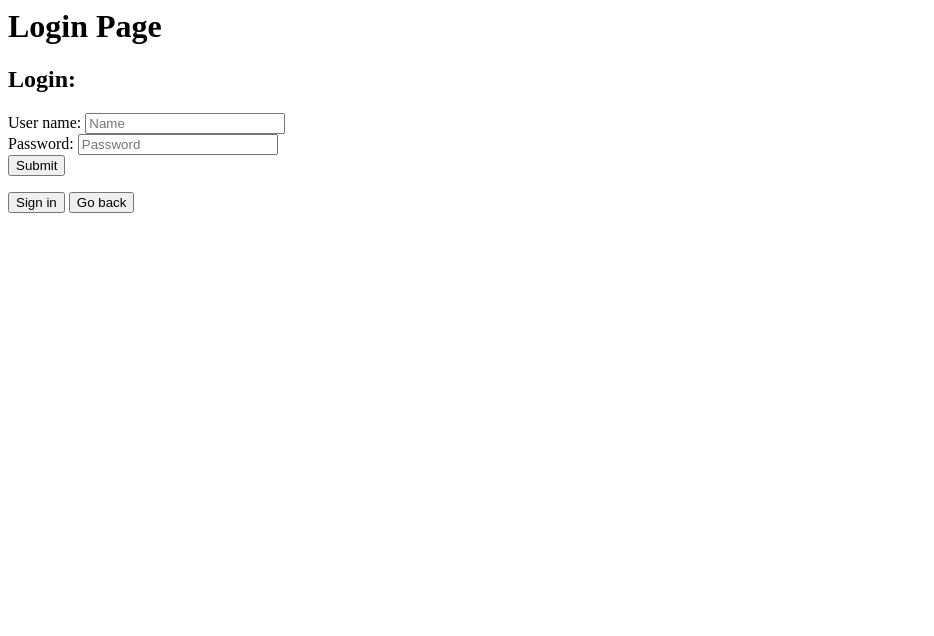
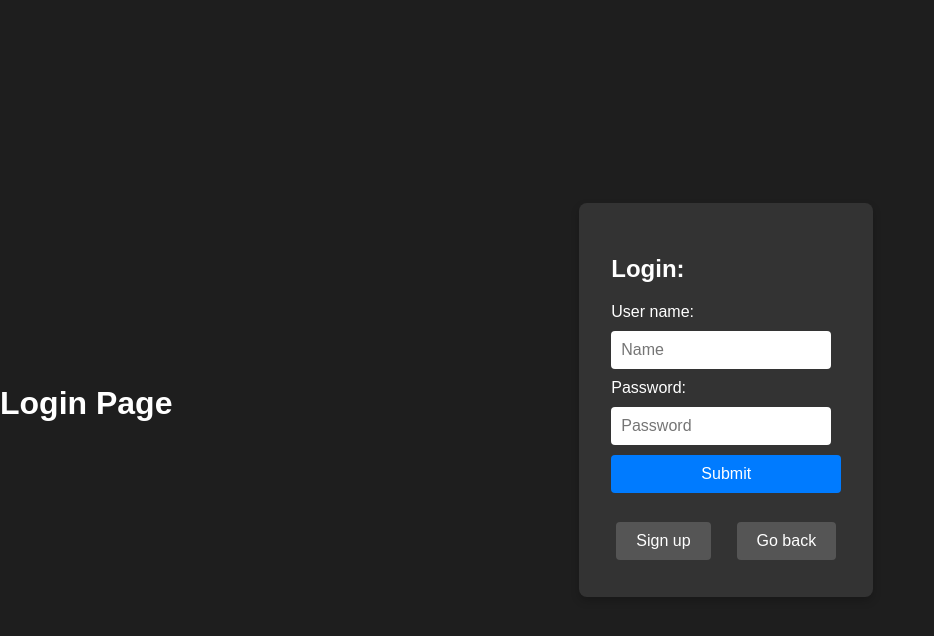
Before and after one commit to BenBiehl/Sports-Database, a Django app: page /login_page/ in a window 1280 px wide. Shown: the top 636 px of the page, without its empty margins (0-934 px from the left). Run offline with Django 5.2, Linux system fonts and the light colour scheme.

Commit message:
Login page almost finished

```diff
--- a/main/static/styles.css
+++ b/main/static/styles.css
@@ -60,3 +60,65 @@ h3 {
     font-size: 1.5em;
     margin: 20px 0;
 }
+
+/* Login Form Styles */
+.login-container {
+    max-width: 400px;
+    margin: 2rem auto;
+    padding: 2rem;
+    background-color: #333;
+    color: #fff;
+    border-radius: 8px;
+    box-shadow: 0px 4px 8px rgba(0, 0, 0, 0.2);
+}
+
+.login-form input[type="text"],
+.login-form input[type="password"],
+.login-form input[type="email"],
+.login-form input[type="submit"] {
+    display: block;
+    width: 100%;
+    padding: 10px;
+    margin: 10px 0;
+    font-size: 1rem;
+    border: none;
+    border-radius: 4px;
+}
+
+.login-form input[type="submit"] {
+    background-color: #007bff;
+    color: #fff;
+    cursor: pointer;
+}
+
+.login-form input[type="submit"]:hover {
+    background-color: #0056b3;
+}
+
+/* Error Messages */
+.error-messages .error {
+    color: #ff4d4d;
+    font-weight: bold;
+    text-align: center;
+}
+
+/* Button Styles */
+.additional-buttons {
+    display: flex;
+    justify-content: center;
+    gap: 1rem;
+    margin-top: 1.5rem;
+}
+
+.btn-secondary {
+    padding: 10px 20px;
+    background-color: #555;
+    color: #fff;
+    border: none;
+    border-radius: 4px;
+    cursor: pointer;
+}
+
+.btn-secondary:hover {
+    background-color: #333;
+}
--- a/main/templates/main/login_page.html
+++ b/main/templates/main/login_page.html
@@ -1,20 +1,41 @@
-<h1>Login Page</h1>
+{% load static %}
+<!DOCTYPE html>
+<html lang="en">
+<head>
+    <meta charset="UTF-8" />
+    <meta name="viewport" content="width=device-width, initial-scale=1.0" />
+    <title>Login Page</title>
+    <!-- Link to CSS file using the static template tag -->
+    <link rel="stylesheet" href="{% static 'styles.css' %}" />
+</head>
+<body>
+    <h1 class="page-title">Login Page</h1>
+    <div class="login-container">
         <h2>Login:</h2>
-<form method="post">
+        <form method="post" class="login-form">
             {% csrf_token %}
             {{ form }}
-    <input type="submit" value="Submit">
+            <input type="submit" value="Submit" class="btn-submit">
         </form>
+
+        <div class="error-messages">
             {% if invalid_user %}
-<p>No User registered with this Username.</p>
+            <p class="error">No User registered with this Username.</p>
             {% elif invalid_password %}
-<p>Incorrect Password.</p>
+            <p class="error">Incorrect Password.</p>
             {% elif invalid_info %}
-<p>Invalid User/Password.</p>
+            <p class="error">Invalid User/Password.</p>
             {% endif %}
+        </div>
+
+        <div class="additional-buttons">
             <form action="{% url 'signup_page' %}" method="get" style="display:inline;">
-    <button type="submit">Sign in</button>
+                <button type="submit" class="btn-secondary">Sign up</button>
             </form>
             <form action="{% url 'landing_page' %}" method="get" style="display:inline;">
-    <button type="submit">Go back</button>
+                <button type="submit" class="btn-secondary">Go back</button>
             </form>
+        </div>
+    </div>
+</body>
+</html>
```
Lines whose indentation alone changed are shown as unchanged.
